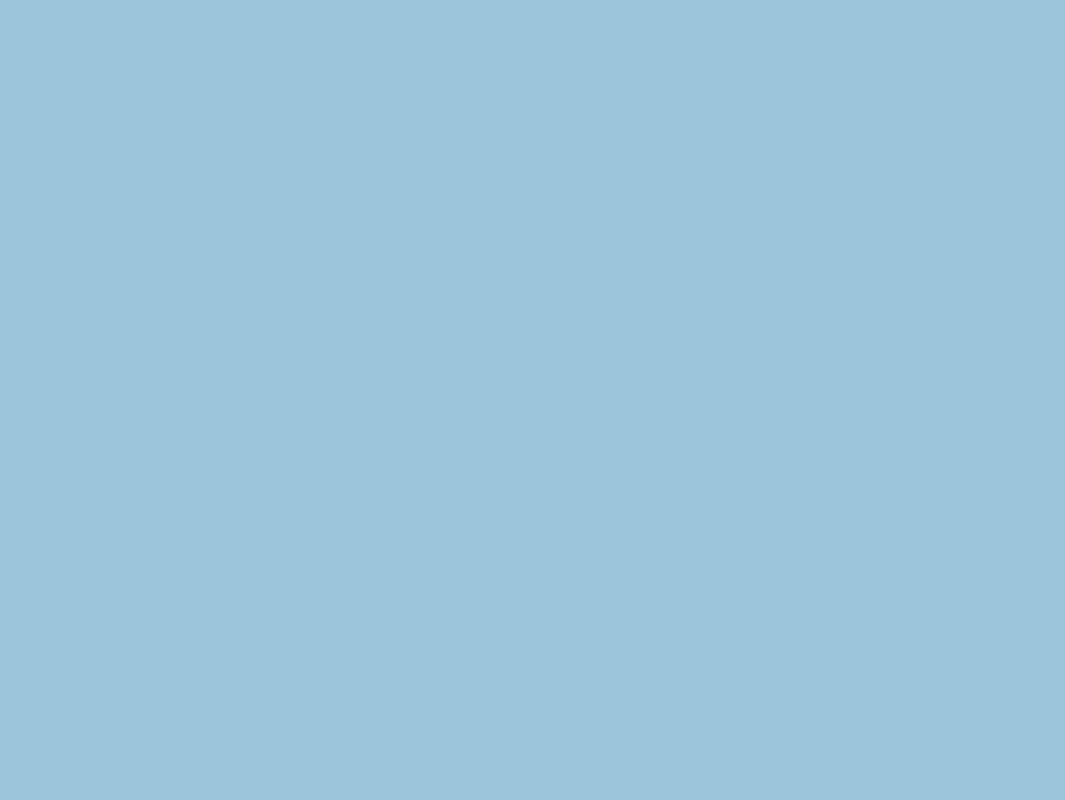
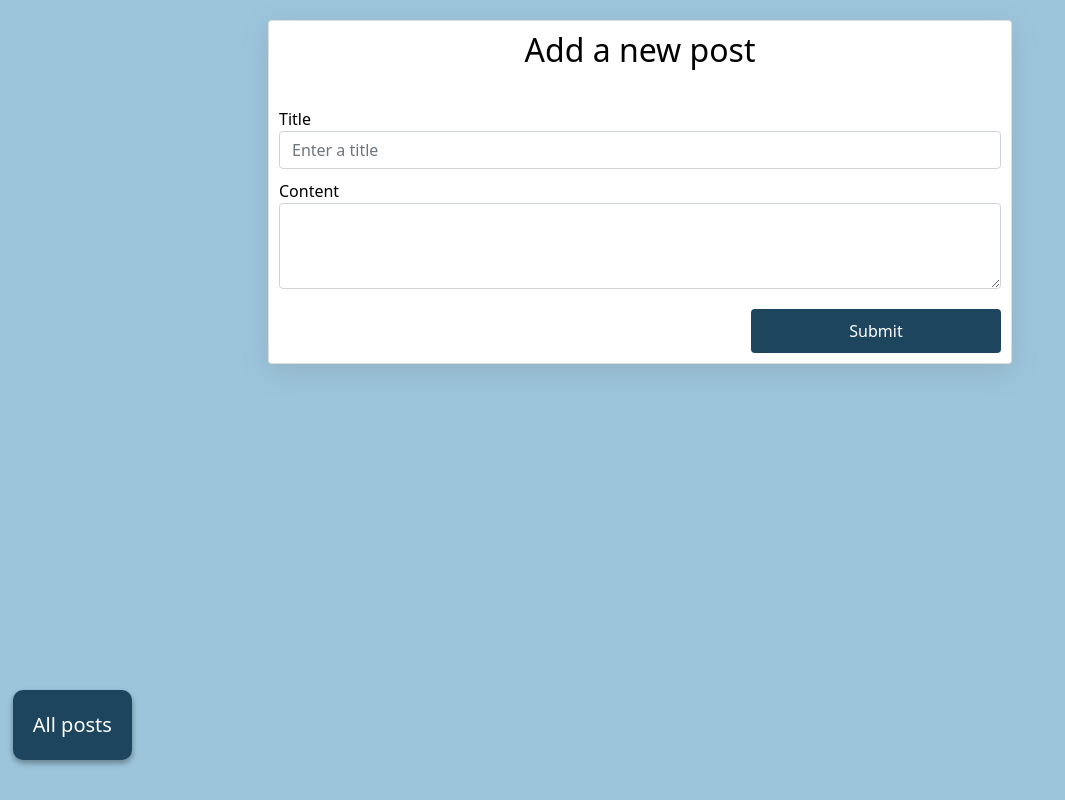
Before and after one commit to maitrux/post-card-project, a Vue app: page /new-post in a window 1280 px wide. Before the commit this address had no page. Shown: the whole page, without its empty margins (0-1065 px from the left). Built offline with nearby package versions, Linux system fonts and the light colour scheme.

Commit message:
Added title and body data to all cards view.

```diff
--- a/package.json
+++ b/package.json
@@ -9,6 +9,7 @@
   },
   "dependencies": {
     "@popperjs/core": "^2.11.5",
+    "axios": "^0.27.2",
     "bootstrap": "^5.1.3",
     "vue": "^3.2.33",
     "vue-router": "^4.0.14"
--- a/src/assets/base.css
+++ b/src/assets/base.css
@@ -1,13 +1,39 @@
 .margin-top-sm {
   margin-top: 10px;
+}
+
+.margin-top-xl {
+  margin-top: 30px;
 }
 
 .margin-bottom-sm {
   margin-bottom: 10px;
 }
 
+.padding-right-sm {
+  padding-right: 10px;
+}
+
 .bold {
   font-weight: bold;
+}
+
+.text-align-center {
+  text-align: center;
+}
+
+.narrow-page-container {
+  padding: 0px 20%;
+  animation: fadeInAnimation ease-in 0.5s;
+}
+
+@keyframes fadeInAnimation {
+  0% {
+      opacity: 0;
+  }
+  100% {
+      opacity: 1;
+   }
 }
 
 /* Buttons */
@@ -27,3 +53,8 @@
 .button:hover {
   background-color: #112938;
 }
+
+.return-button {
+bottom: 5%;
+left: 1%;
+}
--- a/src/components/Card.vue
+++ b/src/components/Card.vue
@@ -4,8 +4,8 @@ import { RouterLink, RouterView } from "vue-router";
 
 <template>
   <div class="card">
-    <h2>sunt aut facere repellat provident occaecati excepturi optio reprehenderit</h2>
-    <p class="margin-top-sm">quia et suscipitnsuscipit recusandae consequuntur expedita et cumnreprehenderit molestiae ut ut quas totamnnostrum rerum est autem sunt rem eveniet architecto</p>
+    <h2>{{ title }}</h2>
+    <p class="margin-top-sm">{{ body }}</p>
     <div><text class="bold">Name: </text><text>Leanne Graham</text></div>
     <div><text class="bold">Username: </text><text>Bret</text></div>
     <div><text class="bold">E-mail: </text><text>Sincere@april.biz</text></div>
@@ -36,3 +36,9 @@ import { RouterLink, RouterView } from "vue-router";
 }
 
 </style>
+
+<script>
+export default {
+  props: ['title', 'body']
+}
+</script>
--- a/src/components/CardLink.vue
+++ b/src/components/CardLink.vue
@@ -5,7 +5,10 @@ import Card from "@/components/Card.vue";
 
 <template>
   <RouterLink class="card-container" to="/post/1">
-    <Card />
+    <Card
+      :body="body"
+      :title="title"
+    />
   </RouterLink>
 </template>
 
@@ -31,3 +34,9 @@ import Card from "@/components/Card.vue";
 }
 
 </style>
+
+<script>
+export default {
+  props: ['title', 'body']
+}
+</script>
--- a/src/main.js
+++ b/src/main.js
@@ -9,3 +9,6 @@ const app = createApp(App);
 app.use(router);
 
 app.mount("#app");
+
+
+import "../node_modules/bootstrap/dist/js/bootstrap.js"
--- a/src/router/index.js
+++ b/src/router/index.js
@@ -11,12 +11,9 @@ const router = createRouter({
       component: AllPostsView,
     },
     {
-      path: "/about",
-      name: "about",
-      // route level code-splitting
-      // this generates a separate chunk (About.[hash].js) for this route
-      // which is lazy-loaded when the route is visited.
-      component: () => import("../views/AboutView.vue"),
+      path: "/new-post",
+      name: "new-post",
+      component: () => import("../views/NewPostView.vue"),
     },
     {
       path: "/post/1",
--- a/src/views/AllPostsView.vue
+++ b/src/views/AllPostsView.vue
@@ -1,38 +1,49 @@
 <script setup>
 import CardLink from "@/components/CardLink.vue";
+</script>
+
+<script>
+  import axios from "axios";
+
+export default {
+  components: {
+    CardLink
+  },
+  data() {
+    return {
+      posts: []
+    };
+  },
+  async created() {
+    try {
+      const res = await axios.get(`https://jsonplaceholder.typicode.com/posts`);
+      this.posts = res.data;
+    } catch (e) {
+      console.error(e);
+    }
+  }
+}
 </script>
 
 <template>
   <div class="container">
     <div class="row">
-      <div class="col-sm">
-        <CardLink />
-      </div>
-      <div class="col-sm">
-        <CardLink />
-      </div>
-      <div class="col-sm">
-        <CardLink />
+      <div class="col-4" v-for="post in posts" :key="post.id">
+        <CardLink
+  	      :title="post.title"
+          :body="post.body"
+        />
       </div>
     </div>
 
     <div class="row">
       <div class="col-sm">
-        <CardLink />
-      </div>
-      <div class="col-sm">
-        <CardLink />
-      </div>
-      <div class="col-sm">
-        <CardLink />
+      <RouterLink to="/new-post">
+        <div class="add-post-button button">Add a new post</div>
+      </RouterLink>
       </div>
     </div>
 
-     <div class="row">
-       <div class="col-sm">
-         <div class="add-post-button button">Add a new post</div>
-       </div>
-     </div>
   </div>
 </template>
 
--- /dev/null
+++ b/src/views/NewPostView.vue
@@ -0,0 +1,61 @@
+<script setup>
+import { RouterLink, RouterView } from "vue-router";
+import Card from "@/components/Card.vue";
+</script>
+
+<template>
+  <div class="narrow-page-container">
+    <div class="container">
+      <div class="row">
+        <div class="col-xs">
+          <div class="card">
+            <h2 class="text-align-center">Add a new post</h2>
+
+            <form id="create-new-post" class="margin-top-xl">
+              <div class="form-group">
+                <label for="exampleInputEmail1">Title</label>
+                <input type="email" class="form-control" id="exampleInputEmail1" placeholder="Enter a title">
+              </div>
+              <div class="form-group margin-top-sm">
+                <label for="exampleFormControlTextarea1">Content</label>
+                <textarea class="form-control" id="exampleFormControlTextarea1" rows="3"></textarea>
+              </div>
+              <button id="create-new-post-button" type="submit" class="btn">Submit</button>
+            </form>
+
+          </div>
+        </div>
+      </div>
+    </div>
+  </div>
+
+  <div class="container">
+    <div class="row">
+      <div class="col-sm">
+        <RouterLink to="/">
+          <div class="return-button button">All posts</div>
+        </RouterLink>
+      </div>
+    </div>
+  </div>
+</template>
+
+<style>
+  .textarea {
+    width: 100%;
+  }
+
+  #create-new-post-button {
+    background-color: #1d455d;
+    text-align: center;
+    padding: 10px;
+    border-radius: 4px;
+    color: #ffffff;
+    cursor: pointer;
+    width: 250px;
+    outline: none;
+    border: none;
+    margin-top: 20px;
+    float: right;
+  }
+</style>
--- a/src/views/SingleCardView.vue
+++ b/src/views/SingleCardView.vue
@@ -5,7 +5,7 @@ import { RouterLink, RouterView } from "vue-router";
 </script>
 
 <template>
-  <div class="single-card-view-container">
+  <div class="narrow-page-container">
     <div class="container">
       <div class="row">
         <div class="col-xs">
@@ -33,31 +33,10 @@ import { RouterLink, RouterView } from "vue-router";
     <div class="row">
       <div class="col-sm">
         <RouterLink to="/">
-          <div class="return-button button">Return</div>
+          <div class="return-button button">All posts</div>
         </RouterLink>
       </div>
     </div>
   </div>
 
 </template>
-
-<style>
-  .single-card-view-container {
-    padding: 0px 20%;
-    animation: fadeInAnimation ease-in 0.5s;
-  }
-
-  @keyframes fadeInAnimation {
-    0% {
-        opacity: 0;
-    }
-    100% {
-        opacity: 1;
-     }
-  }
-
-  .return-button {
-  bottom: 5%;
-  left: 1%;
-  }
-</style>
```
Also changed, not shown: 1 other file (tests, documents, lock files or other folders).
